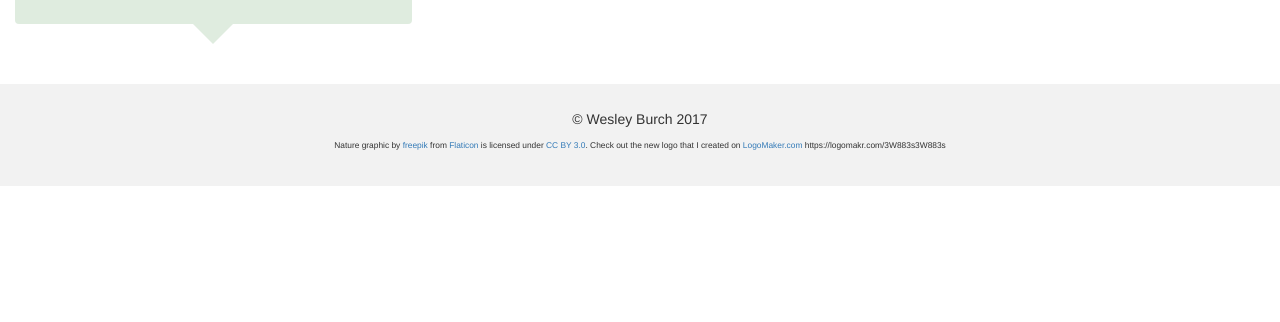
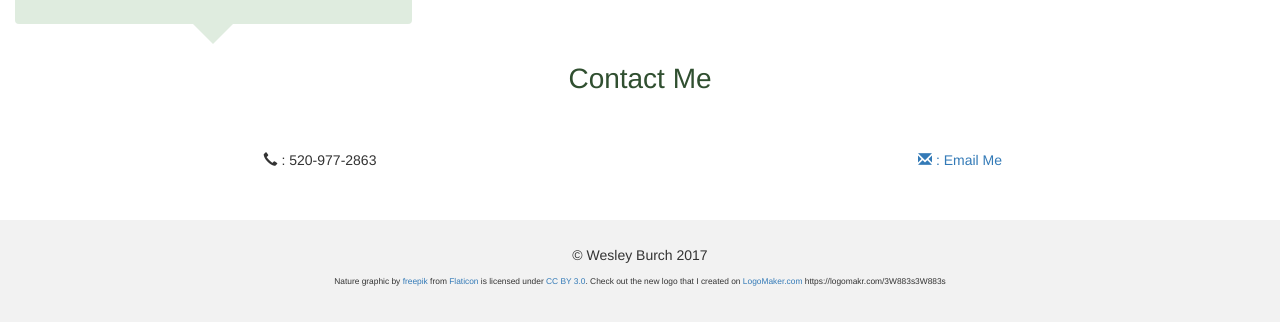
Before and after one commit to wburch/wburch.github.io, a plain HTML site: page index.html in a window 1280 px wide. Shown: the part 912-1234 px from the top of the page. Before the commit the page ends 1098 px from the top, so only its background shows below. Drawn offline with nearby package versions, Linux system fonts and the light colour scheme.

Commit message:
update index
added contact me section, changed h3 colors

```diff
--- a/index.html
+++ b/index.html
@@ -62,6 +62,23 @@
 		</div>
 	 </div>
   </div>
+</div>
+
+<!--Section for contact -->
+<div class="container-fluid text-center section" id="contact">
+  <h3>Contact Me</h3><br>
+  <div class="row">
+	 <div class="col-lg-6 col-xs-6">
+	  	<div id="contact-left">
+			<p><span class="glyphicon glyphicon-earphone"></span> : 520-977-2863</p>
+		</div>
+	  </div>
+	  <div class="col-lg-6 col-xs-6">
+	  	<div id="contact-right">
+			<a href="mailto:wburch84@gmail.com"><p><span class="glyphicon glyphicon-envelope"></span> : Email Me</p></a>
+		</div>
+	  </div>
+	</div>
 </div><br><br>
 
 <footer class="container-fluid text-center">
```
Lines whose indentation alone changed are shown as unchanged.
